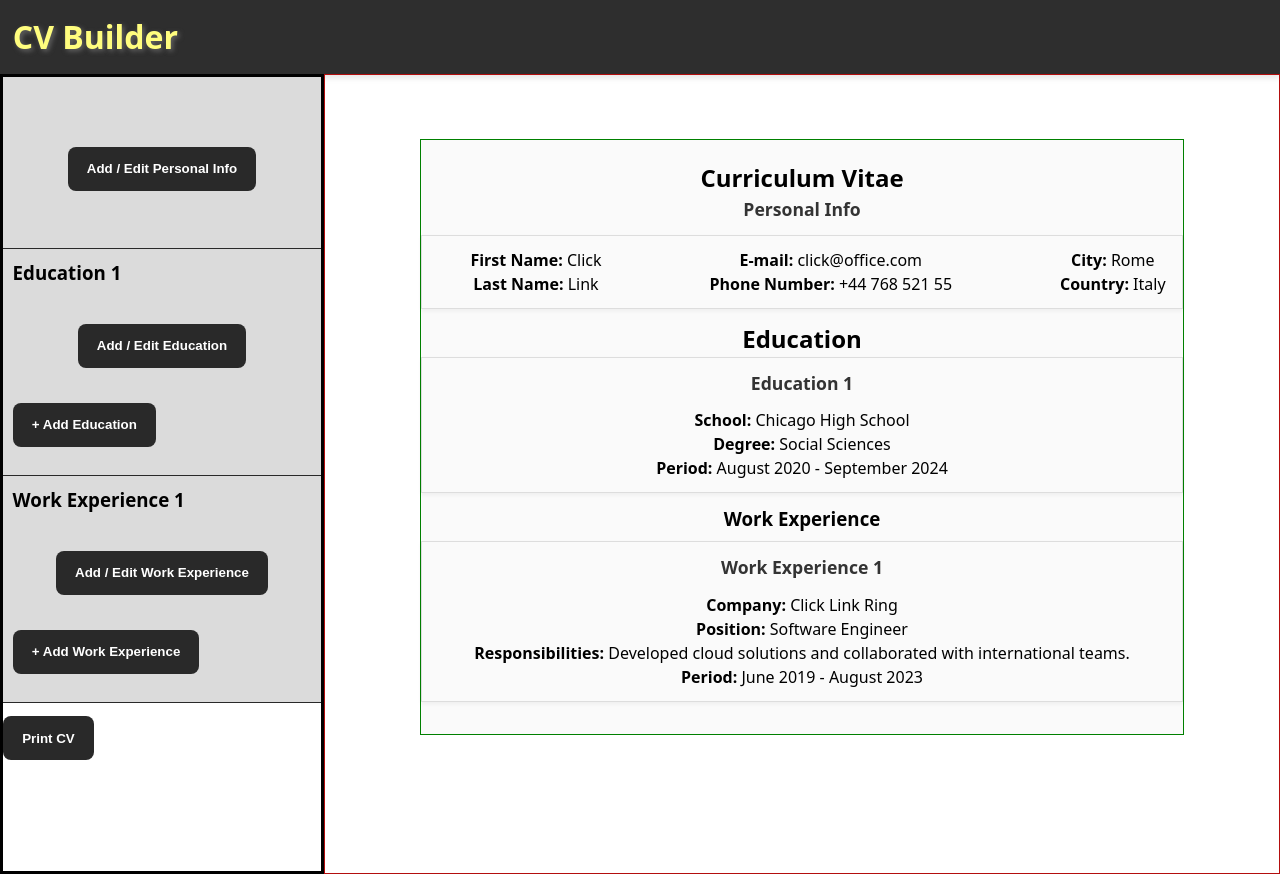
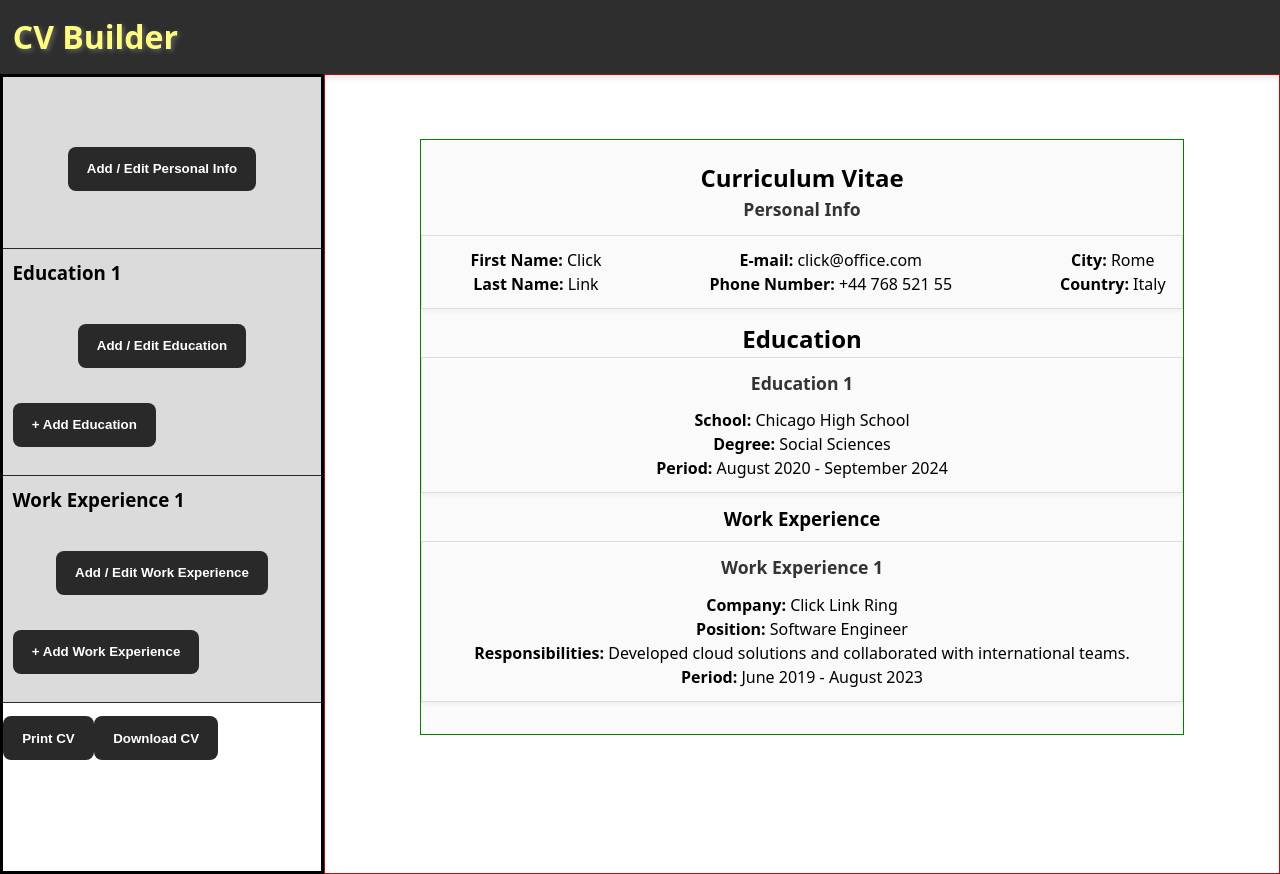
Before and after one commit to FreeFallRush/cv-application, a React (Vite) app: page / in a window 1280 px wide. Built offline with nearby package versions, Linux system fonts and the light colour scheme.

Commit message:
Added download cv button with handler in App.jsx

```diff
--- a/src/App.jsx
+++ b/src/App.jsx
@@ -100,6 +100,20 @@ function App() {
     window.print();
   };
 
+  const handleDownload = () => {
+    const element = document.querySelector(".preview-section");
+    if (!element) return;
+
+    import("html2pdf.js").then((html2pdf) => {
+      html2pdf.default(element, {
+        margin: 0.5,
+        filename: "My_CV.pdf",
+        image: { type: "jpeg", quality: 0.98 },
+        html2canvas: { scale: 2 },
+        jsPDF: { unit: "in", format: "letter", orientation: "portrait" },
+      });
+    });
+  };
   return (
     <>
       <Header />
@@ -151,6 +165,9 @@ function App() {
             <Button variant="print" onClick={handlePrint}>
               Print CV
             </Button>
+            <Button variant="download" onClick={handleDownload}>
+              Download CV
+            </Button>
           </div>
         </aside>
 
```
